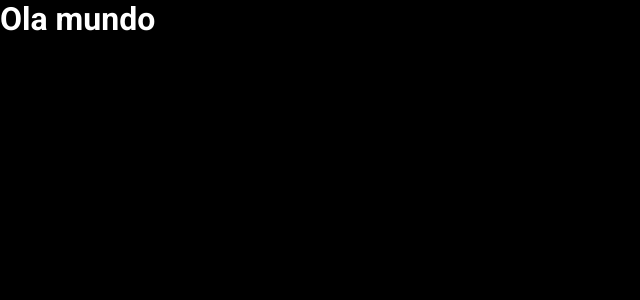
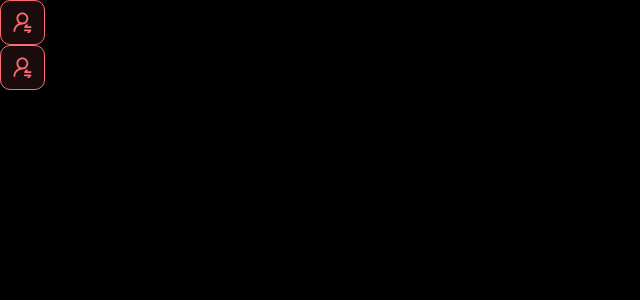
Before and after one commit to anisberto/sds-meta-devsuperior, a React (Vite) app in the folder frontend/: page / in a window 1280 px wide. Shown: the top 300 px of the page, without its empty margins (0-640 px from the left). Built offline with nearby package versions, Linux system fonts and the light colour scheme.

Commit message:
Create first component - button component

```diff
--- a/frontend/src/App.tsx
+++ b/frontend/src/App.tsx
@@ -1,8 +1,12 @@
+import NotificationButton from "./components/notificationButton"
 
 function App() {
   return (
-    <h1>Ola mundo</h1>
+    <>
+      < NotificationButton />
+      < NotificationButton />
+    </>
   )
 }
 
-export default App
+export default App;
--- /dev/null
+++ b/frontend/src/components/notificationButton/index.tsx
@@ -0,0 +1,14 @@
+import icon from '../../assets/img/notification-icon.svg';
+import './styles.css';
+
+function NotificationButton() {
+    return (
+      <>
+        <div className="dsmeta-red-btn">
+          <img src={icon} alt="Notificar" />
+        </div>
+      </>
+    )
+  }
+
+  export default NotificationButton;
--- /dev/null
+++ b/frontend/src/components/notificationButton/styles.css
@@ -0,0 +1,15 @@
+.dsmeta-red-btn {
+    height: 45px;
+    width: 45px;
+    background: rgba(255, 107, 114, 0.1);
+    border: 1px solid #ff6b72;
+    border-radius: 10px;
+    display: flex;
+    align-items: center;
+    justify-content: center;
+    cursor: pointer;
+}
+
+.dsmeta-red-btn img {
+    width: 19px;
+}
```
